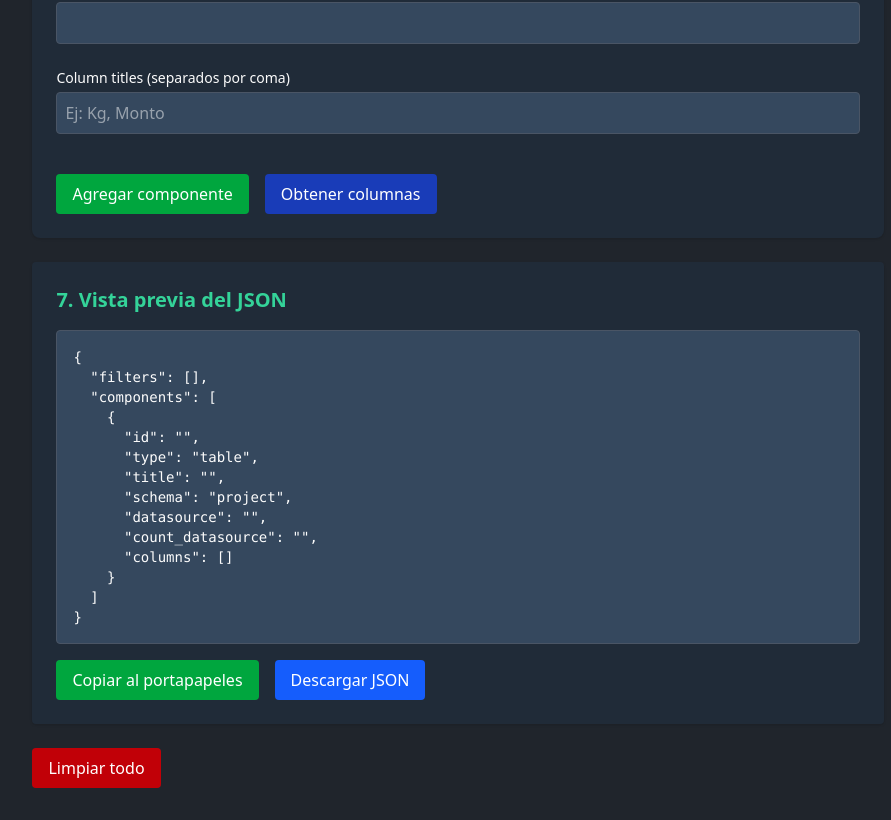
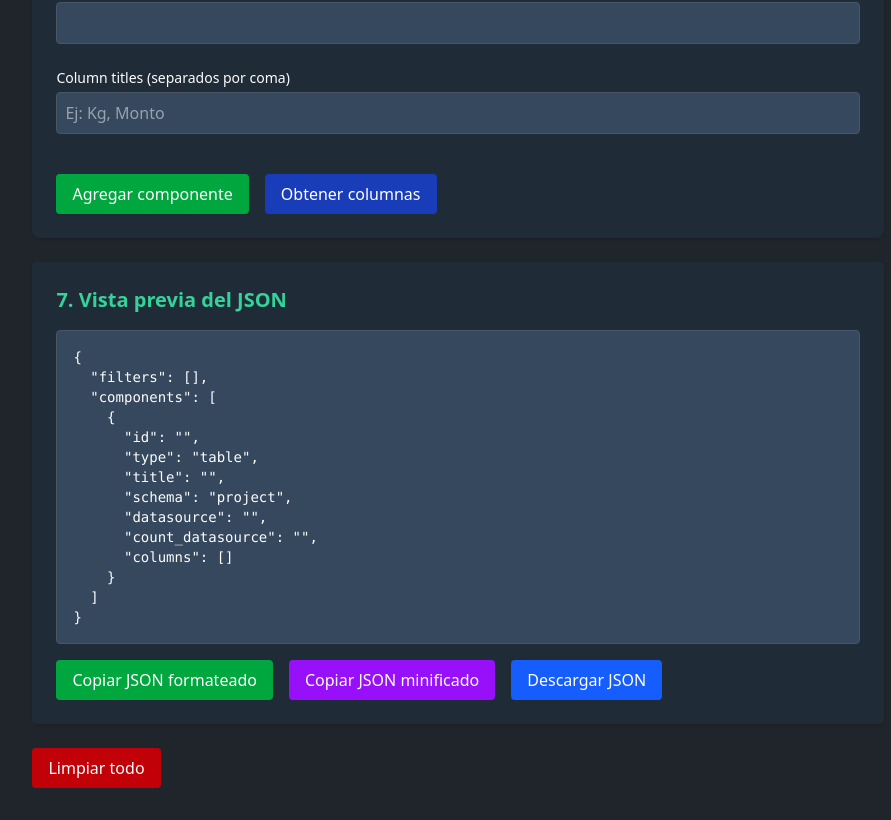
Before and after one commit to ivargasm/json-report, a React (Vite) app: page /configurar-reporte in a window 1280 px wide. Shown: the part 1055-1875 px from the top of the page, without its empty margins (182-1073 px from the left). Built offline with nearby package versions, Linux system fonts and the light colour scheme.

Commit message:
limpiar saltos de linea de los querys y minificado del json

```diff
--- a/src/components/VistaPreviaJSON.tsx
+++ b/src/components/VistaPreviaJSON.tsx
@@ -1,28 +1,63 @@
 import { useFiltersStore } from '../store/filtersStore'
 import { ReportComponent, useComponentsStore } from '../store/componentsStore'
 import { useState } from 'react'
+
+// Función para limpiar los saltos de línea en los queries SQL
+const cleanQuery = (query: string | undefined): string => {
+    if (!query) return ''
+    // Reemplazar múltiples espacios en blanco y saltos de línea por un solo espacio
+    return query.replace(/\s+/g, ' ').trim()
+}
+
+// Función para limpiar los queries en un componente
+const cleanComponentQueries = (comp: any): any => {
+    if (!comp) return comp
+
+    // Hacer una copia profunda para no modificar el estado original
+    const cleaned = JSON.parse(JSON.stringify(comp))
+
+    // Limpiar los queries en las propiedades conocidas
+    if (cleaned.datasource) cleaned.datasource = cleanQuery(cleaned.datasource)
+    if (cleaned.count_datasource) cleaned.count_datasource = cleanQuery(cleaned.count_datasource)
+    if (cleaned.last_date_datasource) cleaned.last_date_datasource = cleanQuery(cleaned.last_date_datasource)
+
+    return cleaned
+}
 
 export default function VistaPreviaJSON() {
     const { filters, generic_filters, filters_properties } = useFiltersStore()
     const { table, resume } = useComponentsStore()
     const [copied, setCopied] = useState(false)
+    const [copiedMinified, setCopiedMinified] = useState(false)
 
     const cleanComponent = (comp: ReportComponent): ReportComponent => {
         const { parsedColumns, ...rest } = comp
         return rest
     }
 
+    // Función para limpiar los queries en los filtros genéricos
+    const cleanGenericFilters = (filters: any[]) => {
+        return filters.map(filter => ({
+            ...filter,
+            datasource: cleanQuery(filter.datasource),
+            count_datasource: cleanQuery(filter.count_datasource)
+        }))
+    }
+
+    // Crear el objeto JSON final con los queries limpiados
     const jsonFinal = {
         filters,
-        ...(generic_filters.length > 0 && { generic_filters }),
+        ...(generic_filters.length > 0 && {
+            generic_filters: cleanGenericFilters(generic_filters)
+        }),
         ...(Object.keys(filters_properties).length > 0 && { filters_properties }),
         components: [resume, table]
             .filter((comp): comp is ReportComponent => !!comp)
-            .map(cleanComponent),
+            .map(comp => cleanComponentQueries(cleanComponent(comp))),
     }
 
-
     const jsonString = JSON.stringify(jsonFinal, null, 2)
+    const minifiedJsonString = JSON.stringify(jsonFinal)
 
     const handleCopy = async () => {
         try {
@@ -31,6 +66,16 @@ export default function VistaPreviaJSON() {
             setTimeout(() => setCopied(false), 2000)
         } catch (err) {
             alert('Error al copiar')
+        }
+    }
+
+    const handleCopyMinified = async () => {
+        try {
+            await navigator.clipboard.writeText(minifiedJsonString)
+            setCopiedMinified(true)
+            setTimeout(() => setCopiedMinified(false), 2000)
+        } catch (err) {
+            alert('Error al copiar el JSON minificado')
         }
     }
 
@@ -52,12 +97,19 @@ export default function VistaPreviaJSON() {
                 {jsonString}
             </pre>
 
-            <div className="flex space-x-4">
+            <div className="flex flex-wrap gap-4">
                 <button
                     onClick={handleCopy}
                     className="bg-green-600 hover:bg-green-700 text-white px-4 py-2 rounded"
                 >
-                    {copied ? '¡Copiado!' : 'Copiar al portapapeles'}
+                    {copied ? '¡Copiado!' : 'Copiar JSON formateado'}
+                </button>
+
+                <button
+                    onClick={handleCopyMinified}
+                    className="bg-purple-600 hover:bg-purple-700 text-white px-4 py-2 rounded"
+                >
+                    {copiedMinified ? '¡Copiado!' : 'Copiar JSON minificado'}
                 </button>
 
                 <button
```
